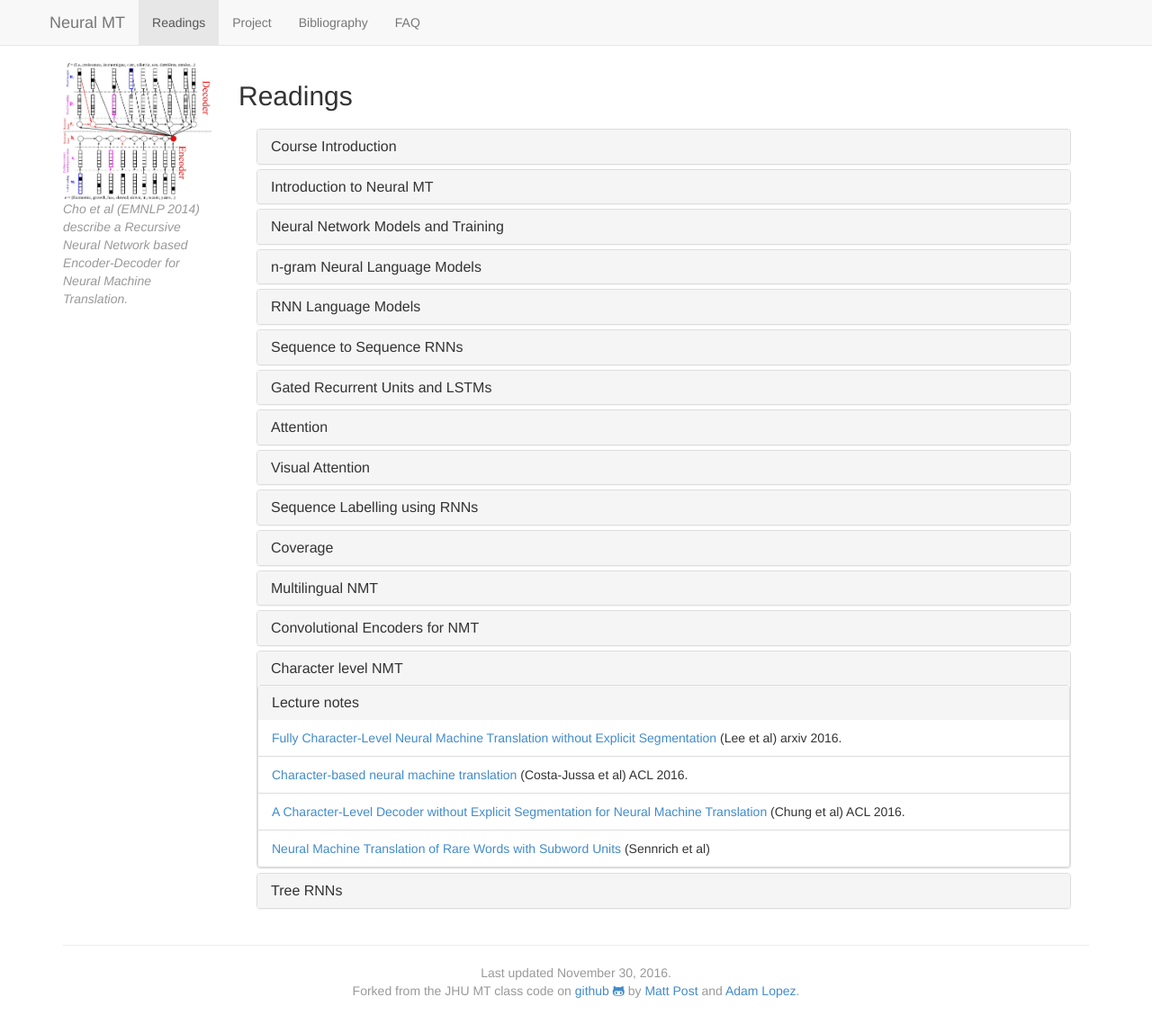
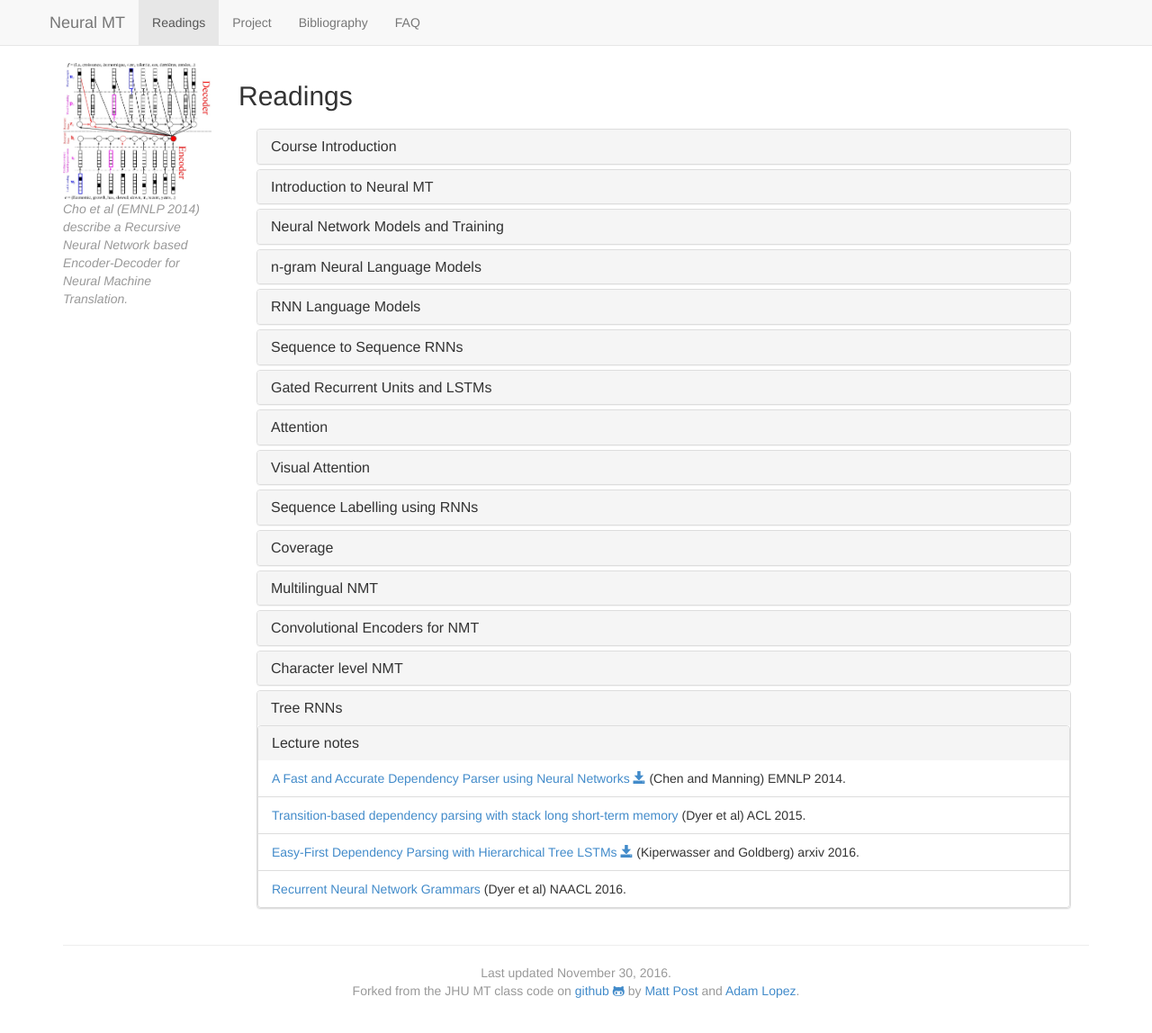
Before and after one commit to anoopsarkar/neuralmt-class, a Jekyll site: the page built from syllabus.md, in a window 1280 px wide and 1151 px high. Shown: the top 1148 px of the window at 90% size. Built offline with Jekyll 4.4.1, drawn with Linux system fonts in a browser that asks for light colours; nearby versions of some CDN libraries.

Commit message:
updated readings for nov 30

```diff
--- a/_data/syllabus.yaml
+++ b/_data/syllabus.yaml
@@ -288,7 +288,7 @@
       citation: "ACL-IJCNLP 2015"
 - title: "Character level NMT"
   tag: charnmt
-  current: true
+  current: false
   notes:
     - author: "Lee et al"
       title: "Fully Character-Level Neural Machine Translation without Explicit Segmentation"
@@ -307,11 +307,21 @@
       url: "https://arxiv.org/pdf/1508.07909v5.pdf"
 - title: "Tree RNNs"
   tag: treernn
-  current: false
+  current: true
   notes:
+    - author: "Chen and Manning"
+      title: "A Fast and Accurate Dependency Parser using Neural Networks"
+      url: "http://cs.stanford.edu/people/danqi/papers/emnlp2014.pdf"
+      download: "http://cs.stanford.edu/people/danqi/papers/emnlp2014_slides.pdf"
+      citation: "EMNLP 2014"
+    - author: "Dyer et al"
+      title: "Transition-based dependency parsing with stack long short-term memory"
+      citation: "ACL 2015"
+      url: "http://www.aclweb.org/anthology/P15-1033"
     - author: "Kiperwasser and Goldberg"
       title: "Easy-First Dependency Parsing with Hierarchical Tree LSTMs"
       url: "https://arxiv.org/pdf/1603.00375.pdf"
+      download: "https://dl.dropboxusercontent.com/u/5761922/emnlp16.pdf"
       citation: "arxiv 2016"
     - author: "Dyer et al"
       title: "Recurrent Neural Network Grammars"
```
